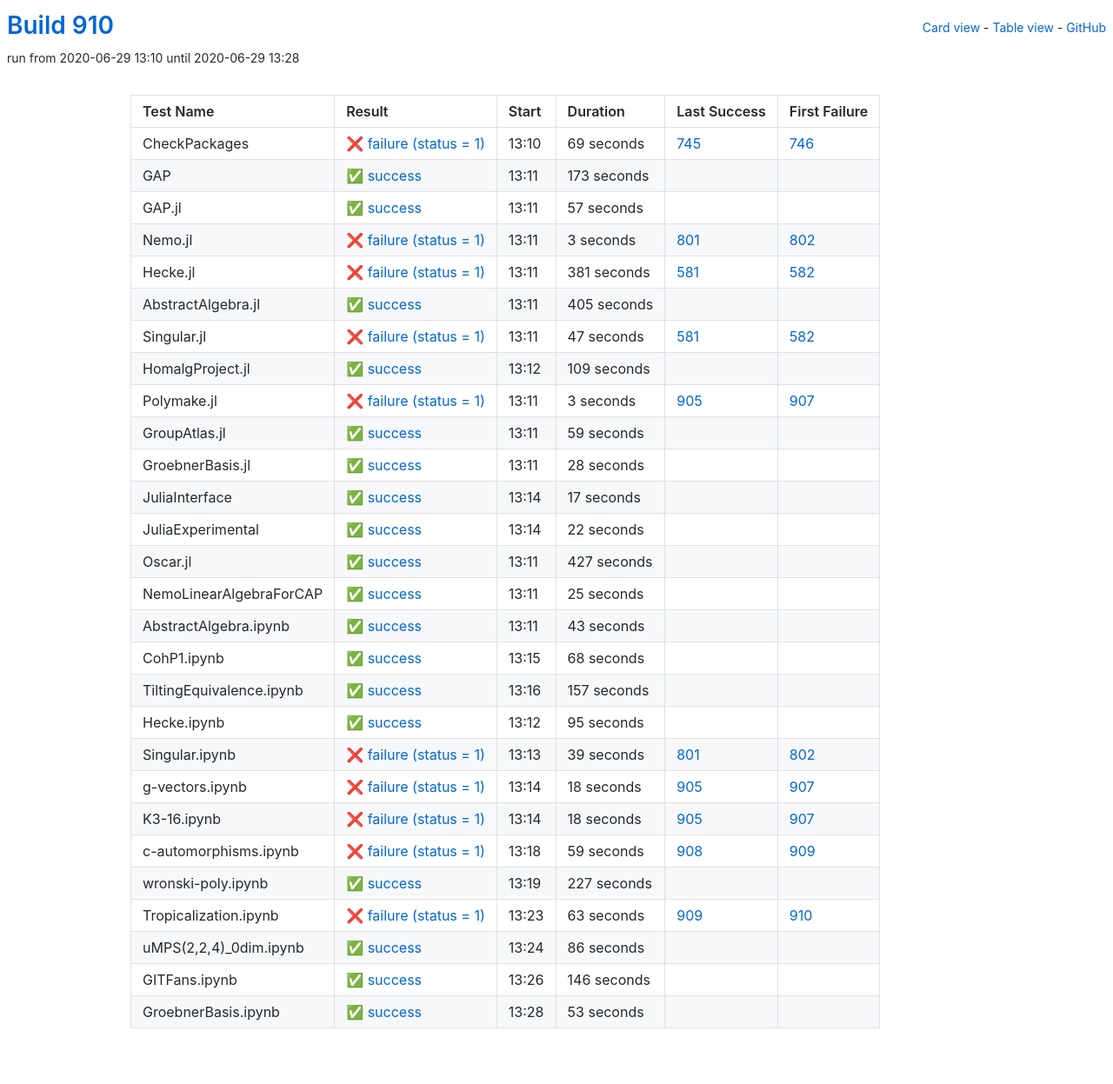
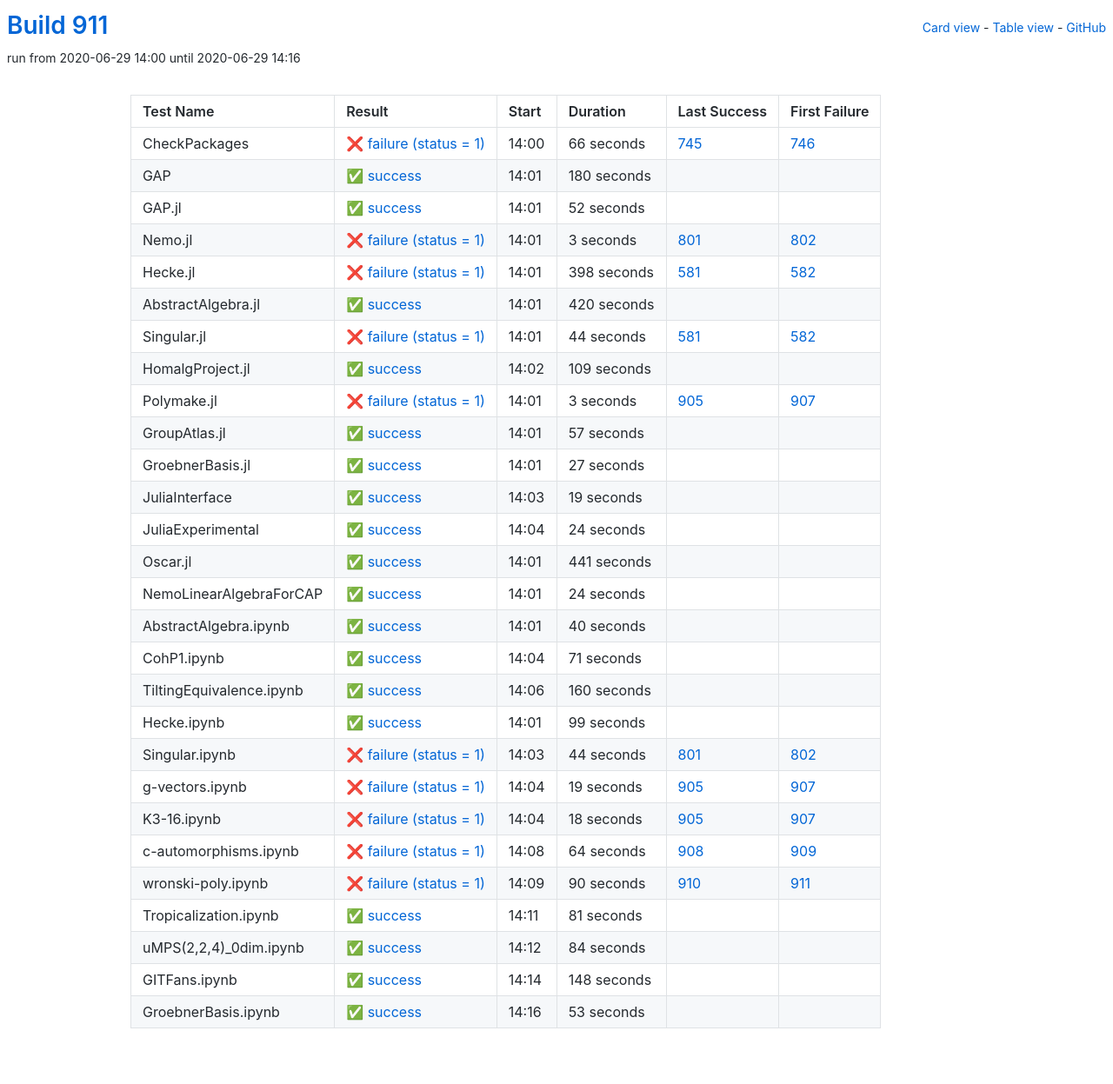
Before and after one commit to oscar-system/oscar-ci-status-1.4, a Jekyll site: the page built from table.html, in a window 1280 px wide. Shown: the whole page at 87% size. Built offline with Jekyll 4.4.1, drawn with Linux system fonts in a browser that asks for light colours.

Commit message:
Build #911

```diff
--- a/_data/ci.yml
+++ b/_data/ci.yml
@@ -1,6 +1,6 @@
 ---
-build: 910
-build_url: https://oscarci.mathematik.uni-kl.de/job/oscar-julia-1.4/910/
+build: 911
+build_url: https://oscarci.mathematik.uni-kl.de/job/oscar-julia-1.4/911/
 job: oscar-julia-1.4
 organization: oscar-system
 repo: oscar-ci-status-1.4
@@ -8,44 +8,44 @@ repourl: https://github.com/oscar-system/oscar-ci-status-1.4
 tests:
 - name: CheckPackages
   id: checkpackages
-  log: https://oscarci.mathematik.uni-kl.de/job/oscar-julia-1.4/910/artifact/logs/build-910/CheckPackages.log
-  start: 2020-06-29 13:10
+  log: https://oscarci.mathematik.uni-kl.de/job/oscar-julia-1.4/911/artifact/logs/build-911/CheckPackages.log
+  start: 2020-06-29 14:00
   success: false
   exitcode: 1
   status: failure
-  duration: 69
+  duration: 66
   last_success: 745
   last_success_url: https://oscarci.mathematik.uni-kl.de/job/oscar-julia-1.4/745/
   first_failure: 746
   first_failure_url: https://oscarci.mathematik.uni-kl.de/job/oscar-julia-1.4/746/
 - name: GAP
   id: gap
-  log: https://oscarci.mathematik.uni-kl.de/job/oscar-julia-1.4/910/artifact/logs/build-910/GAP.log
-  start: 2020-06-29 13:11
+  log: https://oscarci.mathematik.uni-kl.de/job/oscar-julia-1.4/911/artifact/logs/build-911/GAP.log
+  start: 2020-06-29 14:01
   success: true
   exitcode: 0
   status: success
-  duration: 173
+  duration: 180
   last_success: false
   last_success_url:
   first_failure: false
   first_failure_url:
 - name: GAP.jl
   id: gap-jl
-  log: https://oscarci.mathematik.uni-kl.de/job/oscar-julia-1.4/910/artifact/logs/build-910/GAP.jl.log
-  start: 2020-06-29 13:11
+  log: https://oscarci.mathematik.uni-kl.de/job/oscar-julia-1.4/911/artifact/logs/build-911/GAP.jl.log
+  start: 2020-06-29 14:01
   success: true
   exitcode: 0
   status: success
-  duration: 57
+  duration: 52
   last_success: false
   last_success_url:
   first_failure: false
   first_failure_url:
 - name: Nemo.jl
   id: nemo-jl
-  log: https://oscarci.mathematik.uni-kl.de/job/oscar-julia-1.4/910/artifact/logs/build-910/Nemo.jl.log
-  start: 2020-06-29 13:11
+  log: https://oscarci.mathematik.uni-kl.de/job/oscar-julia-1.4/911/artifact/logs/build-911/Nemo.jl.log
+  start: 2020-06-29 14:01
   success: false
   exitcode: 1
   status: failure
@@ -56,44 +56,44 @@ tests:
   first_failure_url: https://oscarci.mathematik.uni-kl.de/job/oscar-julia-1.4/802/
 - name: Hecke.jl
   id: hecke-jl
-  log: https://oscarci.mathematik.uni-kl.de/job/oscar-julia-1.4/910/artifact/logs/build-910/Hecke.jl.log
-  start: 2020-06-29 13:11
+  log: https://oscarci.mathematik.uni-kl.de/job/oscar-julia-1.4/911/artifact/logs/build-911/Hecke.jl.log
+  start: 2020-06-29 14:01
   success: false
   exitcode: 1
   status: failure
-  duration: 381
+  duration: 398
   last_success: 581
   last_success_url: https://oscarci.mathematik.uni-kl.de/job/oscar-julia-1.4/581/
   first_failure: 582
   first_failure_url: https://oscarci.mathematik.uni-kl.de/job/oscar-julia-1.4/582/
 - name: AbstractAlgebra.jl
   id: abstractalgebra-jl
-  log: https://oscarci.mathematik.uni-kl.de/job/oscar-julia-1.4/910/artifact/logs/build-910/AbstractAlgebra.jl.log
-  start: 2020-06-29 13:11
+  log: https://oscarci.mathematik.uni-kl.de/job/oscar-julia-1.4/911/artifact/logs/build-911/AbstractAlgebra.jl.log
+  start: 2020-06-29 14:01
   success: true
   exitcode: 0
   status: success
-  duration: 405
+  duration: 420
   last_success: false
   last_success_url:
   first_failure: false
   first_failure_url:
 - name: Singular.jl
   id: singular-jl
-  log: https://oscarci.mathematik.uni-kl.de/job/oscar-julia-1.4/910/artifact/logs/build-910/Singular.jl.log
-  start: 2020-06-29 13:11
+  log: https://oscarci.mathematik.uni-kl.de/job/oscar-julia-1.4/911/artifact/logs/build-911/Singular.jl.log
+  start: 2020-06-29 14:01
   success: false
   exitcode: 1
   status: failure
-  duration: 47
+  duration: 44
   last_success: 581
   last_success_url: https://oscarci.mathematik.uni-kl.de/job/oscar-julia-1.4/581/
   first_failure: 582
   first_failure_url: https://oscarci.mathematik.uni-kl.de/job/oscar-julia-1.4/582/
 - name: HomalgProject.jl
   id: homalgproject-jl
-  log: https://oscarci.mathematik.uni-kl.de/job/oscar-julia-1.4/910/artifact/logs/build-910/HomalgProject.jl.log
-  start: 2020-06-29 13:12
+  log: https://oscarci.mathematik.uni-kl.de/job/oscar-julia-1.4/911/artifact/logs/build-911/HomalgProject.jl.log
+  start: 2020-06-29 14:02
   success: true
   exitcode: 0
   status: success
@@ -104,8 +104,8 @@ tests:
   first_failure_url:
 - name: Polymake.jl
   id: polymake-jl
-  log: https://oscarci.mathematik.uni-kl.de/job/oscar-julia-1.4/910/artifact/logs/build-910/Polymake.jl.log
-  start: 2020-06-29 13:11
+  log: https://oscarci.mathematik.uni-kl.de/job/oscar-julia-1.4/911/artifact/logs/build-911/Polymake.jl.log
+  start: 2020-06-29 14:01
   success: false
   exitcode: 1
   status: failure
@@ -116,152 +116,152 @@ tests:
   first_failure_url: https://oscarci.mathematik.uni-kl.de/job/oscar-julia-1.4/907/
 - name: GroupAtlas.jl
   id: groupatlas-jl
-  log: https://oscarci.mathematik.uni-kl.de/job/oscar-julia-1.4/910/artifact/logs/build-910/GroupAtlas.jl.log
-  start: 2020-06-29 13:11
+  log: https://oscarci.mathematik.uni-kl.de/job/oscar-julia-1.4/911/artifact/logs/build-911/GroupAtlas.jl.log
+  start: 2020-06-29 14:01
   success: true
   exitcode: 0
   status: success
-  duration: 59
+  duration: 57
   last_success: false
   last_success_url:
   first_failure: false
   first_failure_url:
 - name: GroebnerBasis.jl
   id: groebnerbasis-jl
-  log: https://oscarci.mathematik.uni-kl.de/job/oscar-julia-1.4/910/artifact/logs/build-910/GroebnerBasis.jl.log
-  start: 2020-06-29 13:11
+  log: https://oscarci.mathematik.uni-kl.de/job/oscar-julia-1.4/911/artifact/logs/build-911/GroebnerBasis.jl.log
+  start: 2020-06-29 14:01
   success: true
   exitcode: 0
   status: success
-  duration: 28
+  duration: 27
   last_success: false
   last_success_url:
   first_failure: false
   first_failure_url:
 - name: JuliaInterface
   id: juliainterface
-  log: https://oscarci.mathematik.uni-kl.de/job/oscar-julia-1.4/910/artifact/logs/build-910/JuliaInterface.log
-  start: 2020-06-29 13:14
+  log: https://oscarci.mathematik.uni-kl.de/job/oscar-julia-1.4/911/artifact/logs/build-911/JuliaInterface.log
+  start: 2020-06-29 14:03
   success: true
   exitcode: 0
   status: success
-  duration: 17
+  duration: 19
   last_success: false
   last_success_url:
   first_failure: false
   first_failure_url:
 - name: JuliaExperimental
   id: juliaexperimental
-  log: https://oscarci.mathematik.uni-kl.de/job/oscar-julia-1.4/910/artifact/logs/build-910/JuliaExperimental.log
-  start: 2020-06-29 13:14
+  log: https://oscarci.mathematik.uni-kl.de/job/oscar-julia-1.4/911/artifact/logs/build-911/JuliaExperimental.log
+  start: 2020-06-29 14:04
   success: true
   exitcode: 0
   status: success
-  duration: 22
+  duration: 24
   last_success: false
   last_success_url:
   first_failure: false
   first_failure_url:
 - name: Oscar.jl
   id: oscar-jl
-  log: https://oscarci.mathematik.uni-kl.de/job/oscar-julia-1.4/910/artifact/logs/build-910/Oscar.jl.log
-  start: 2020-06-29 13:11
+  log: https://oscarci.mathematik.uni-kl.de/job/oscar-julia-1.4/911/artifact/logs/build-911/Oscar.jl.log
+  start: 2020-06-29 14:01
   success: true
   exitcode: 0
   status: success
-  duration: 427
+  duration: 441
   last_success: false
   last_success_url:
   first_failure: false
   first_failure_url:
 - name: NemoLinearAlgebraForCAP
   id: nemolinearalgebraforcap
-  log: https://oscarci.mathematik.uni-kl.de/job/oscar-julia-1.4/910/artifact/logs/build-910/NemoLinearAlgebraForCAP.log
-  start: 2020-06-29 13:11
+  log: https://oscarci.mathematik.uni-kl.de/job/oscar-julia-1.4/911/artifact/logs/build-911/NemoLinearAlgebraForCAP.log
+  start: 2020-06-29 14:01
   success: true
   exitcode: 0
   status: success
-  duration: 25
+  duration: 24
   last_success: false
   last_success_url:
   first_failure: false
   first_failure_url:
 - name: AbstractAlgebra.ipynb
   id: abstractalgebra-ipynb
-  log: https://oscarci.mathematik.uni-kl.de/job/oscar-julia-1.4/910/artifact/logs/build-910/AbstractAlgebra.ipynb.log
-  start: 2020-06-29 13:11
+  log: https://oscarci.mathematik.uni-kl.de/job/oscar-julia-1.4/911/artifact/logs/build-911/AbstractAlgebra.ipynb.log
+  start: 2020-06-29 14:01
   success: true
   exitcode: 0
   status: success
-  duration: 43
+  duration: 40
   last_success: false
   last_success_url:
   first_failure: false
   first_failure_url:
 - name: CohP1.ipynb
   id: cohp1-ipynb
-  log: https://oscarci.mathematik.uni-kl.de/job/oscar-julia-1.4/910/artifact/logs/build-910/CohP1.ipynb.log
-  start: 2020-06-29 13:15
+  log: https://oscarci.mathematik.uni-kl.de/job/oscar-julia-1.4/911/artifact/logs/build-911/CohP1.ipynb.log
+  start: 2020-06-29 14:04
   success: true
   exitcode: 0
   status: success
-  duration: 68
+  duration: 71
   last_success: false
   last_success_url:
   first_failure: false
   first_failure_url:
 - name: TiltingEquivalence.ipynb
   id: tiltingequivalence-ipynb
-  log: https://oscarci.mathematik.uni-kl.de/job/oscar-julia-1.4/910/artifact/logs/build-910/TiltingEquivalence.ipynb.log
-  start: 2020-06-29 13:16
+  log: https://oscarci.mathematik.uni-kl.de/job/oscar-julia-1.4/911/artifact/logs/build-911/TiltingEquivalence.ipynb.log
+  start: 2020-06-29 14:06
   success: true
   exitcode: 0
   status: success
-  duration: 157
+  duration: 160
   last_success: false
   last_success_url:
   first_failure: false
   first_failure_url:
 - name: Hecke.ipynb
   id: hecke-ipynb
-  log: https://oscarci.mathematik.uni-kl.de/job/oscar-julia-1.4/910/artifact/logs/build-910/Hecke.ipynb.log
-  start: 2020-06-29 13:12
+  log: https://oscarci.mathematik.uni-kl.de/job/oscar-julia-1.4/911/artifact/logs/build-911/Hecke.ipynb.log
+  start: 2020-06-29 14:01
   success: true
   exitcode: 0
   status: success
-  duration: 95
+  duration: 99
   last_success: false
   last_success_url:
   first_failure: false
   first_failure_url:
 - name: Singular.ipynb
   id: singular-ipynb
-  log: https://oscarci.mathematik.uni-kl.de/job/oscar-julia-1.4/910/artifact/logs/build-910/Singular.ipynb.log
-  start: 2020-06-29 13:13
+  log: https://oscarci.mathematik.uni-kl.de/job/oscar-julia-1.4/911/artifact/logs/build-911/Singular.ipynb.log
+  start: 2020-06-29 14:03
   success: false
   exitcode: 1
   status: failure
-  duration: 39
+  duration: 44
   last_success: 801
   last_success_url: https://oscarci.mathematik.uni-kl.de/job/oscar-julia-1.4/801/
   first_failure: 802
   first_failure_url: https://oscarci.mathematik.uni-kl.de/job/oscar-julia-1.4/802/
 - name: g-vectors.ipynb
   id: g-vectors-ipynb
-  log: https://oscarci.mathematik.uni-kl.de/job/oscar-julia-1.4/910/artifact/logs/build-910/g-vectors.ipynb.log
-  start: 2020-06-29 13:14
+  log: https://oscarci.mathematik.uni-kl.de/job/oscar-julia-1.4/911/artifact/logs/build-911/g-vectors.ipynb.log
+  start: 2020-06-29 14:04
   success: false
   exitcode: 1
   status: failure
-  duration: 18
+  duration: 19
   last_success: 905
   last_success_url: https://oscarci.mathematik.uni-kl.de/job/oscar-julia-1.4/905/
   first_failure: 907
   first_failure_url: https://oscarci.mathematik.uni-kl.de/job/oscar-julia-1.4/907/
 - name: K3-16.ipynb
   id: k3-16-ipynb
-  log: https://oscarci.mathematik.uni-kl.de/job/oscar-julia-1.4/910/artifact/logs/build-910/K3-16.ipynb.log
-  start: 2020-06-29 13:14
+  log: https://oscarci.mathematik.uni-kl.de/job/oscar-julia-1.4/911/artifact/logs/build-911/K3-16.ipynb.log
+  start: 2020-06-29 14:04
   success: false
   exitcode: 1
   status: failure
@@ -272,68 +272,68 @@ tests:
   first_failure_url: https://oscarci.mathematik.uni-kl.de/job/oscar-julia-1.4/907/
 - name: c-automorphisms.ipynb
   id: c-automorphisms-ipynb
-  log: https://oscarci.mathematik.uni-kl.de/job/oscar-julia-1.4/910/artifact/logs/build-910/c-automorphisms.ipynb.log
-  start: 2020-06-29 13:18
+  log: https://oscarci.mathematik.uni-kl.de/job/oscar-julia-1.4/911/artifact/logs/build-911/c-automorphisms.ipynb.log
+  start: 2020-06-29 14:08
   success: false
   exitcode: 1
   status: failure
-  duration: 59
+  duration: 64
   last_success: 908
   last_success_url: https://oscarci.mathematik.uni-kl.de/job/oscar-julia-1.4/908/
   first_failure: 909
   first_failure_url: https://oscarci.mathematik.uni-kl.de/job/oscar-julia-1.4/909/
 - name: wronski-poly.ipynb
   id: wronski-poly-ipynb
-  log: https://oscarci.mathematik.uni-kl.de/job/oscar-julia-1.4/910/artifact/logs/build-910/wronski-poly.ipynb.log
-  start: 2020-06-29 13:19
+  log: https://oscarci.mathematik.uni-kl.de/job/oscar-julia-1.4/911/artifact/logs/build-911/wronski-poly.ipynb.log
+  start: 2020-06-29 14:09
+  success: false
+  exitcode: 1
+  status: failure
+  duration: 90
+  last_success: 910
+  last_success_url: https://oscarci.mathematik.uni-kl.de/job/oscar-julia-1.4/910/
+  first_failure: 911
+  first_failure_url: https://oscarci.mathematik.uni-kl.de/job/oscar-julia-1.4/911/
+- name: Tropicalization.ipynb
+  id: tropicalization-ipynb
+  log: https://oscarci.mathematik.uni-kl.de/job/oscar-julia-1.4/911/artifact/logs/build-911/Tropicalization.ipynb.log
+  start: 2020-06-29 14:11
   success: true
   exitcode: 0
   status: success
-  duration: 227
+  duration: 81
   last_success: false
   last_success_url:
   first_failure: false
   first_failure_url:
-- name: Tropicalization.ipynb
-  id: tropicalization-ipynb
-  log: https://oscarci.mathematik.uni-kl.de/job/oscar-julia-1.4/910/artifact/logs/build-910/Tropicalization.ipynb.log
-  start: 2020-06-29 13:23
-  success: false
-  exitcode: 1
-  status: failure
-  duration: 63
-  last_success: 909
-  last_success_url: https://oscarci.mathematik.uni-kl.de/job/oscar-julia-1.4/909/
-  first_failure: 910
-  first_failure_url: https://oscarci.mathematik.uni-kl.de/job/oscar-julia-1.4/910/
 - name: uMPS(2,2,4)_0dim.ipynb
   id: umps-2-2-4-0dim-ipynb
-  log: https://oscarci.mathematik.uni-kl.de/job/oscar-julia-1.4/910/artifact/logs/build-910/uMPS-2-2-4-_0dim.ipynb.log
-  start: 2020-06-29 13:24
+  log: https://oscarci.mathematik.uni-kl.de/job/oscar-julia-1.4/911/artifact/logs/build-911/uMPS-2-2-4-_0dim.ipynb.log
+  start: 2020-06-29 14:12
   success: true
   exitcode: 0
   status: success
-  duration: 86
+  duration: 84
   last_success: false
   last_success_url:
   first_failure: false
   first_failure_url:
 - name: GITFans.ipynb
   id: gitfans-ipynb
-  log: https://oscarci.mathematik.uni-kl.de/job/oscar-julia-1.4/910/artifact/logs/build-910/GITFans.ipynb.log
-  start: 2020-06-29 13:26
+  log: https://oscarci.mathematik.uni-kl.de/job/oscar-julia-1.4/911/artifact/logs/build-911/GITFans.ipynb.log
+  start: 2020-06-29 14:14
   success: true
   exitcode: 0
   status: success
-  duration: 146
+  duration: 148
   last_success: false
   last_success_url:
   first_failure: false
   first_failure_url:
 - name: GroebnerBasis.ipynb
   id: groebnerbasis-ipynb
-  log: https://oscarci.mathematik.uni-kl.de/job/oscar-julia-1.4/910/artifact/logs/build-910/GroebnerBasis.ipynb.log
-  start: 2020-06-29 13:28
+  log: https://oscarci.mathematik.uni-kl.de/job/oscar-julia-1.4/911/artifact/logs/build-911/GroebnerBasis.ipynb.log
+  start: 2020-06-29 14:16
   success: true
   exitcode: 0
   status: success
```
Also changed, not shown: README.md.
